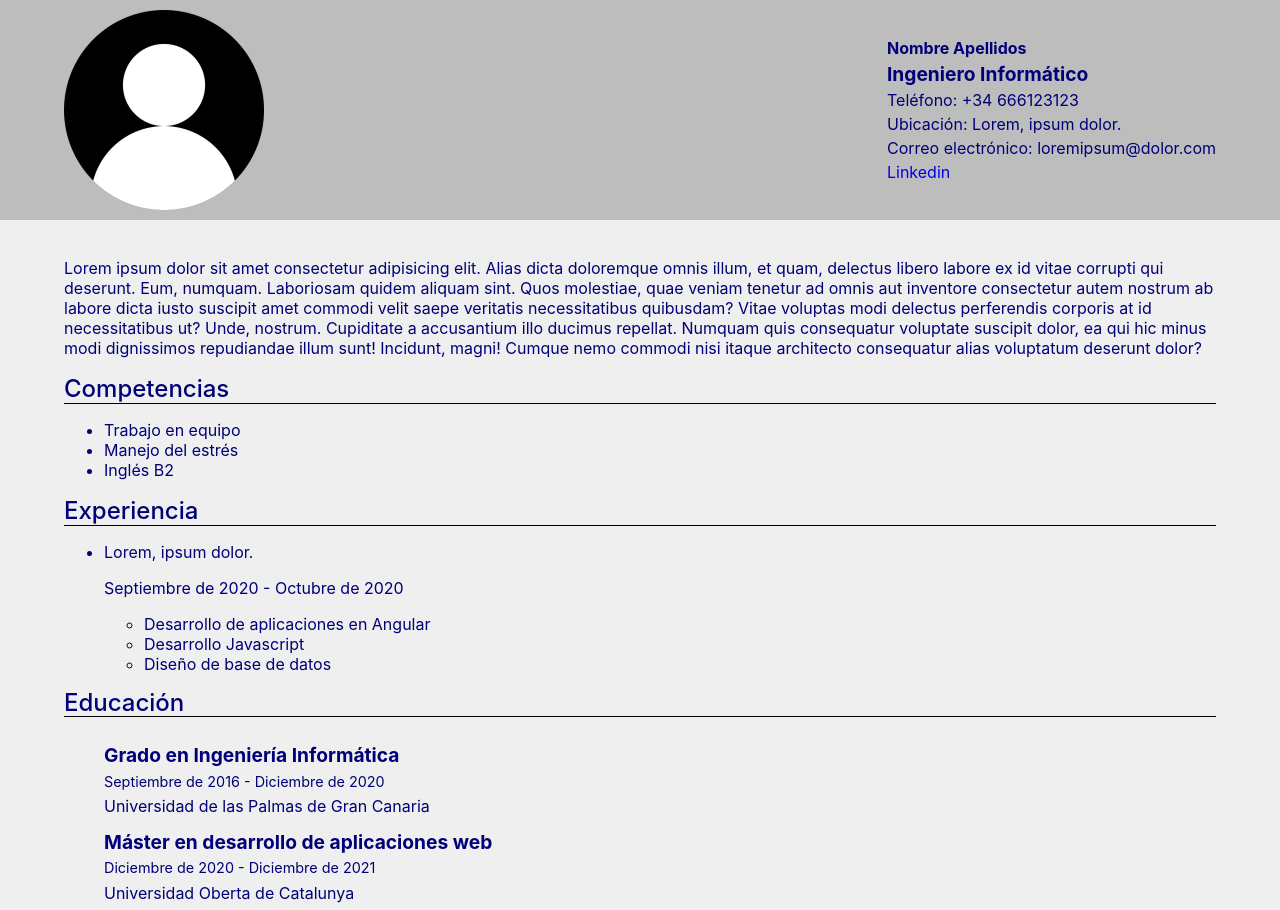
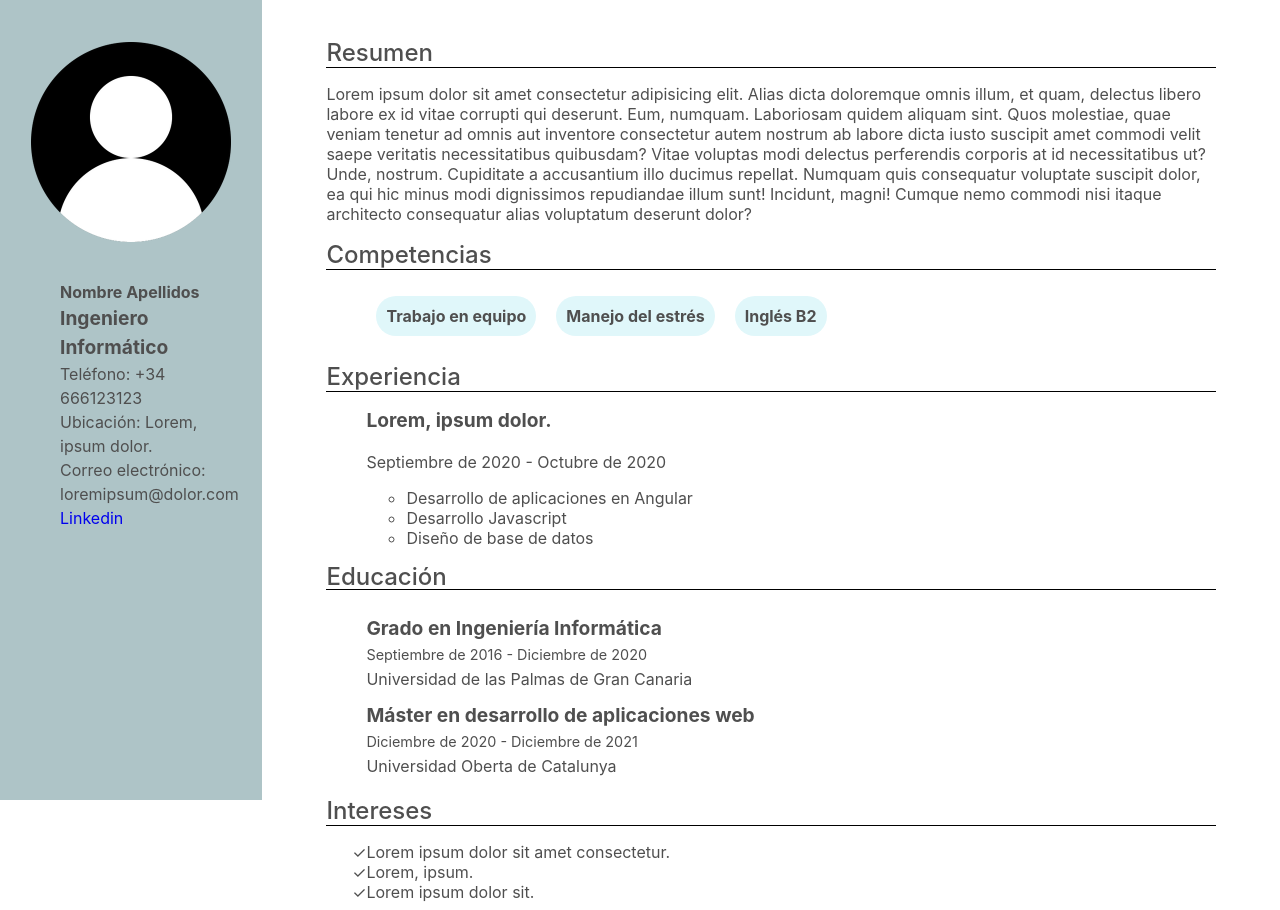
Before and after one commit to Manumartin95/HHC2, a website built with Parcel: page src/index.html in a window 1280 px wide. Shown: the top 910 px of the page. Built offline with nearby package versions, Linux system fonts and the light colour scheme.

Commit message:
Third commit - Curriculum preparado

```diff
--- a/src/assets/styles/_variables.scss
+++ b/src/assets/styles/_variables.scss
@@ -11,3 +11,7 @@ $uoc-bg: color.scale($uoc-masterbrand, $lightness: 70%);
 
 $curriculum-header: #bdbdbd;
 $curriculum-bg: #efefef;
+$blue-light: #e0f7fa;
+$blue-dark: #aec4c7;
+$black: #4f4f4f;
+$white: #fff;
--- a/src/assets/styles/layouts/_home.scss
+++ b/src/assets/styles/layouts/_home.scss
@@ -1,8 +1,10 @@
-body {
+body,
+html {
   margin: 0;
   font-family: $font-family-sans-serif;
-  background-color: $curriculum-bg;
-  color: $uoc-corporate;
+  background-color: $white;
+  color: $black;
+  height: 100vh;
 }
 
 %list {
@@ -18,29 +20,37 @@ body {
 }
 
 .curriculum {
+  display: flex;
+  height: 100%;
+
+  @media all and (max-width: 768px) {
+    flex-direction: column;
+  }
+
   &__contenido {
     margin-top: 3%;
     margin-right: 5%;
     margin-left: 5%;
+    flex: 80%;
   }
   &__info {
-    background-color: $curriculum-header;
+    background-color: $blue-dark;
     display: flex;
+    flex-direction: column;
     align-items: center;
-    justify-content: space-between;
+    flex: 20%;
+    padding: 20px;
   }
 
   &__foto {
     width: 200px;
     height: 200px;
-    margin-left: 5%;
-    margin-top: 10px;
-    margin-bottom: 10px;
+    margin-top: 10%;
+    margin-bottom: 10%;
   }
 }
 
 .contacto {
-  margin-right: 5%;
   line-height: 1.5;
 
   &__element {
@@ -96,6 +106,16 @@ body {
   &__titulo {
     @extend %titulo;
   }
+
+  &__element {
+    list-style-type: none;
+  }
+
+  &__nombre {
+    margin-top: 10px;
+    font-weight: bold;
+    font-size: 1.2rem;
+  }
 }
 
 .intereses {
@@ -112,4 +132,29 @@ body {
   &__titulo {
     @extend %titulo;
   }
+
+  &__lista {
+    display: flex;
+    flex-wrap: wrap;
+  }
+
+  &__element {
+    font-weight: bold;
+    padding: 10px;
+    border-radius: 50px;
+    background-color: $blue-light;
+    list-style-type: none;
+    width: fit-content;
+    margin: 10px;
+
+    &:hover {
+      opacity: 0.8;
+    }
+  }
 }
+
+.descripcion {
+  &__titulo {
+    @extend %titulo;
+  }
+}
--- a/src/index.html
+++ b/src/index.html
@@ -34,6 +34,7 @@
 
       <div class="curriculum__contenido">
         <section class="descripcion">
+          <span class="descripcion__titulo">Resumen</span>
           <p class="descripcion__texto">
             Lorem ipsum dolor sit amet consectetur adipisicing elit. Alias dicta doloremque omnis illum, et quam, delectus libero labore ex id vitae corrupti qui deserunt. Eum, numquam. Laboriosam quidem aliquam sint. Quos molestiae, quae veniam tenetur ad omnis aut inventore consectetur autem nostrum ab labore dicta iusto suscipit amet commodi velit saepe veritatis necessitatibus quibusdam? Vitae voluptas modi delectus perferendis corporis at id necessitatibus ut? Unde, nostrum. Cupiditate a accusantium illo ducimus repellat. Numquam quis consequatur voluptate suscipit dolor, ea qui hic minus modi dignissimos repudiandae illum sunt! Incidunt, magni! Cumque nemo commodi nisi itaque architecto consequatur alias voluptatum deserunt dolor?
           </p>
@@ -56,7 +57,7 @@
         <section class="experiencia">
           <span class="experiencia__titulo">Experiencia</span>
           <ul class="experiencia__lista">
-            <li class="experiencia__elemento">
+            <li class="experiencia__element">
               <p class="experiencia__nombre">Lorem, ipsum dolor.</p>
               <p class="experiencia__fecha">Septiembre de 2020 - Octubre de 2020</p>
               <ul class="labores">
```
